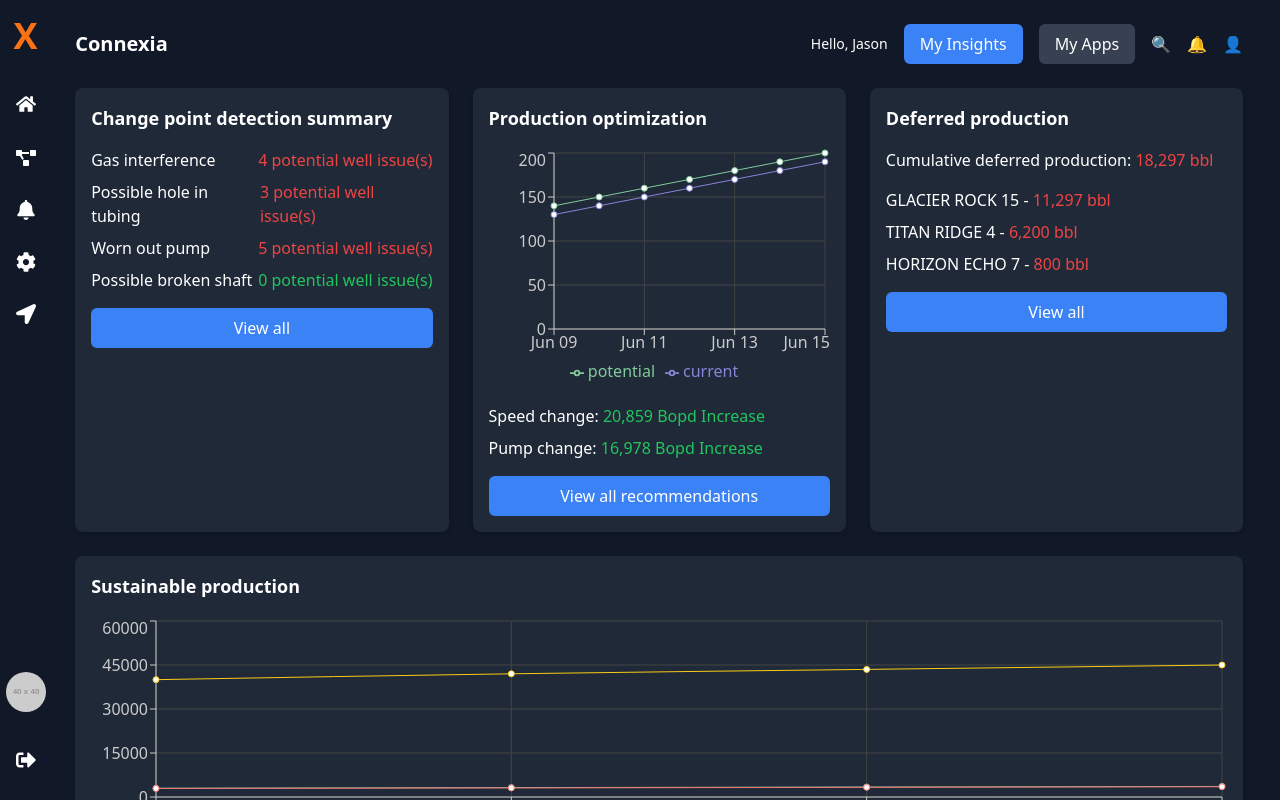
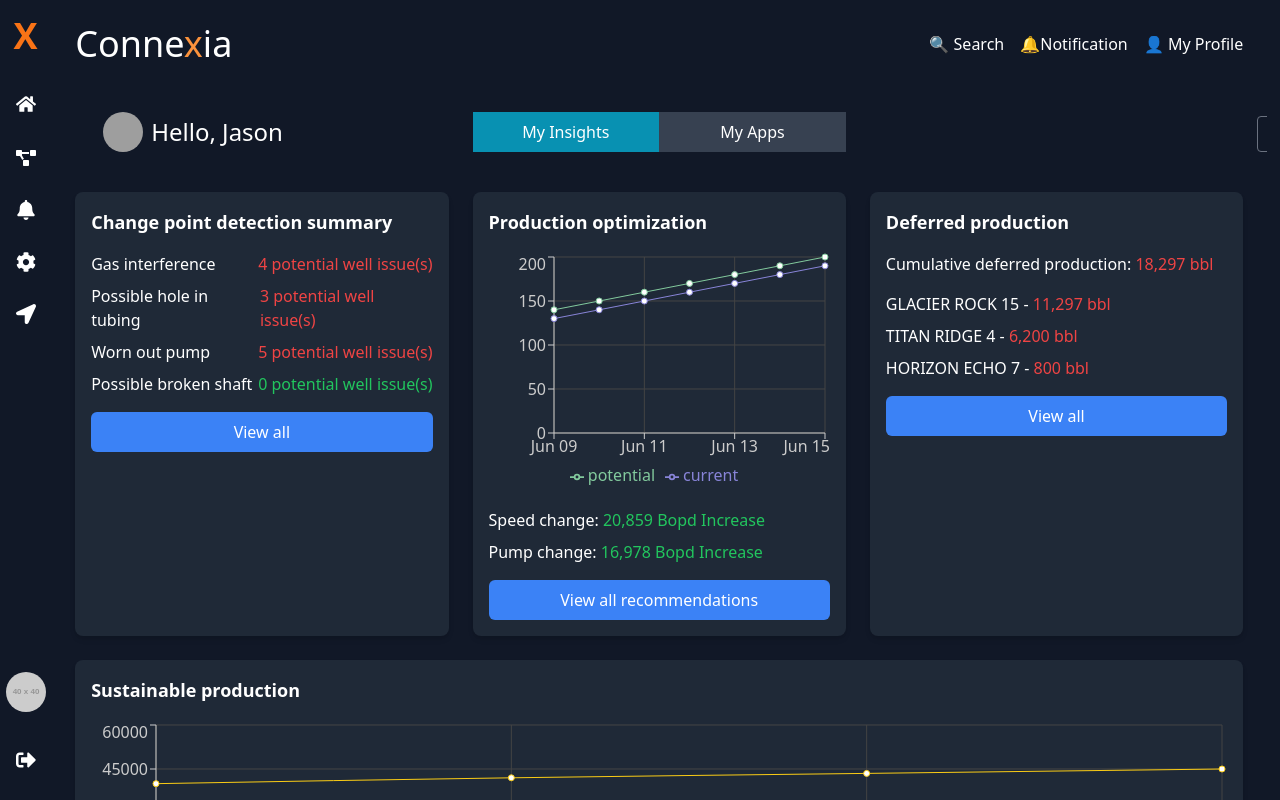
Before and after one commit to murakambattunethaji/stack-market, a React (Create React App) app in the folder stackmarket/: page /John in a window 1280 px wide. Built offline with nearby package versions, Linux system fonts and the light colour scheme; grey boxes are pictures that could not be loaded.

Commit message:
added-johnpage

```diff
--- a/stackmarket/src/Components/John.jsx
+++ b/stackmarket/src/Components/John.jsx
@@ -32,18 +32,35 @@
     <div className="bg-gray-900 text-white min-h-screen p-6">
       {/* Header */}
       <header className="flex justify-between items-center mb-6">
-        <div className="text-xl font-bold">Connexia</div>
+        <div className=" text-4xl">Conne<span className="text-orange-400">x</span>ia</div>
         <div className="flex items-center space-x-4">
-          <span className="text-sm">Hello, Jason</span>
-          <button className="bg-blue-500 px-4 py-2 rounded-md">My Insights</button>
-          <button className="bg-gray-700 px-4 py-2 rounded-md">My Apps</button>
+
           <div className="flex space-x-4">
-            <span>🔍</span>
-            <span>🔔</span>
-            <span>👤</span>
+            <span>🔍 Search</span>
+            <span>🔔Notification</span>
+            <span>👤 My Profile</span>
           </div>
         </div>
       </header>
+
+      <div className="p-6 grid grid-cols-6 mb-4">
+        <span className=" grid col-span-2 text-2xl">
+          <div className="flex">
+            <img
+              src="https://img.freepik.com/free-vector/young-prince-royal-attire_1308-176144.jpg?t=st=1733117070~exp=1733120670~hmac=19d53e3c0d4ca8dbfd52c20f66ea2833291cc19fdd1d227de083fdd558a9e8d9&w=740"
+              alt="User Profile"
+              className="w-10 h-10 rounded-full ml-1 flex"
+            />
+            <div className="ml-2 mt-1">Hello, Jason</div>
+          </div>
+
+        </span>
+        <button className="bg-cyan-600 px-4 py-2 w-70 ml-">My Insights</button>
+        <button className="bg-gray-700 px-4 py-2 w-50">My Apps</button>
+        <button></button>
+        <button className="border border-gray-500 w-10 h-9 rounded text-xl ml-56 text-gray-300 mt-1 ">+</button>
+
+      </div>
 
       {/* Main Content */}
       <div className="grid grid-cols-1 lg:grid-cols-3 gap-6">
```
